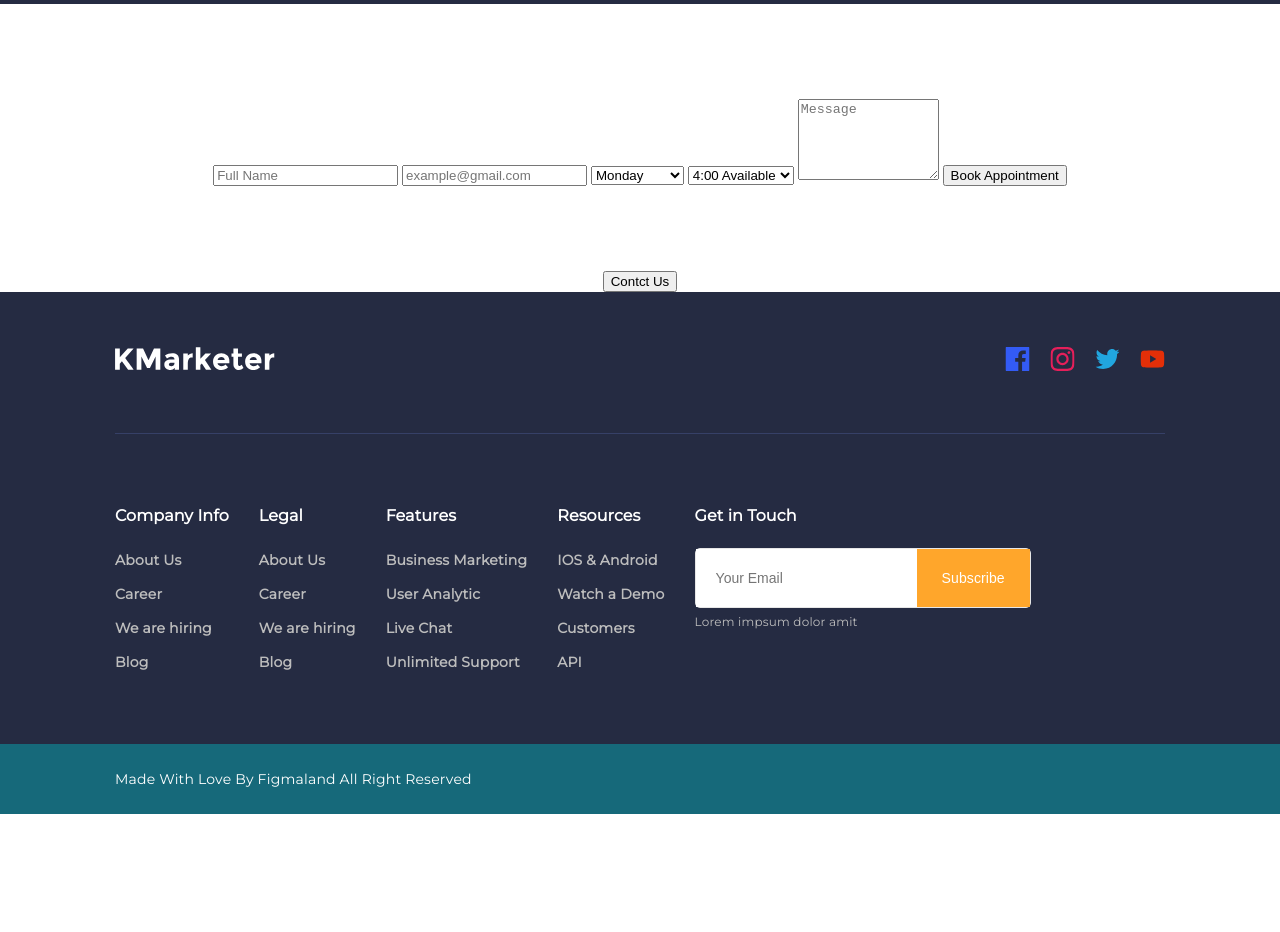
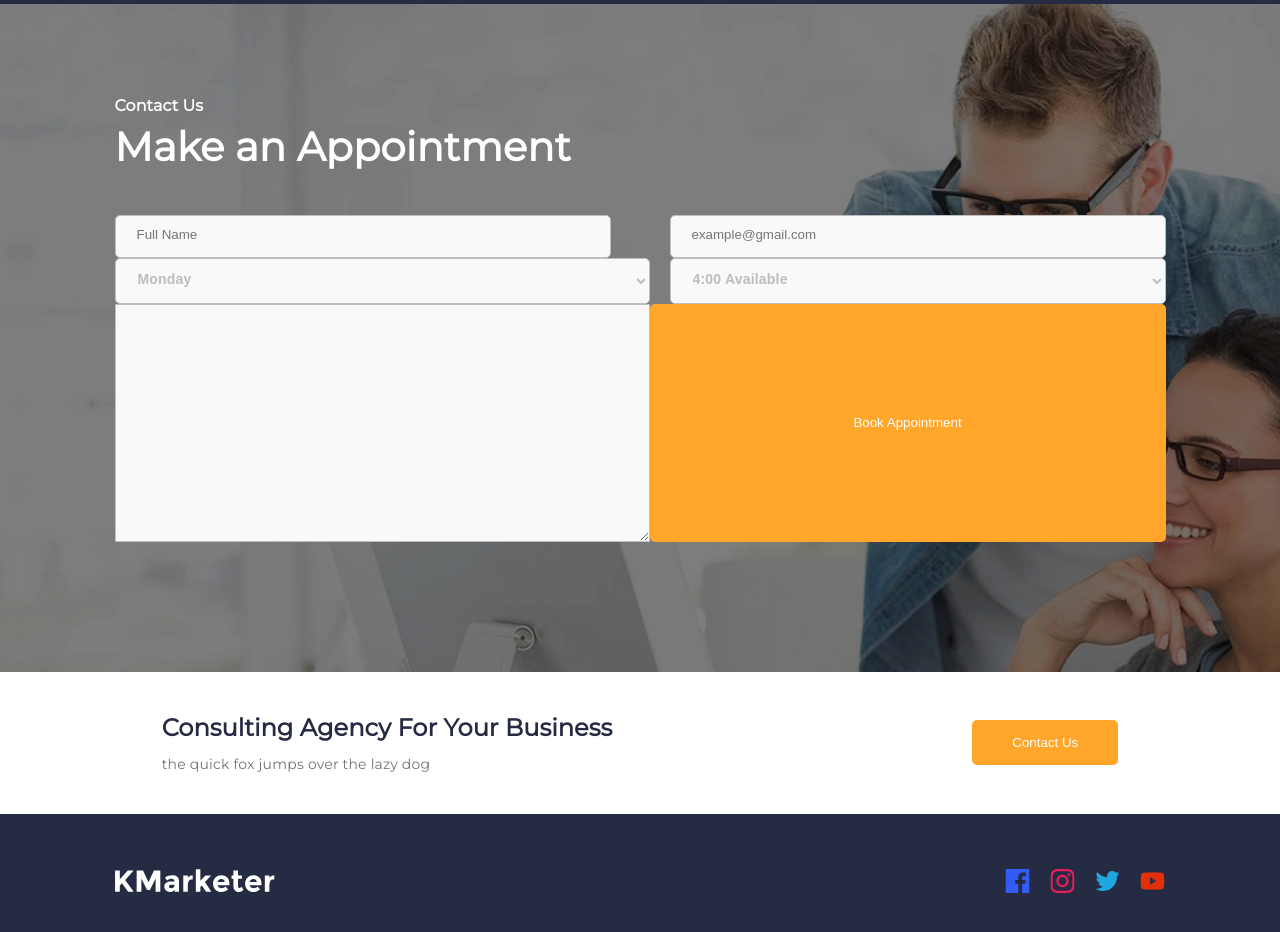
Before and after one commit to emma13z/Final_Project, a plain HTML site: page index.html in a window 1280 px wide. Shown: the part 3841-4773 px from the top of the page. Before the commit the page ends 4655 px from the top, so only its background shows below. Drawn offline with Linux system fonts and the light colour scheme.

Commit message:
partially appled css for the contact section

```diff
--- a/index.html
+++ b/index.html
@@ -538,6 +538,126 @@
           display: block;
         }
       }
+      .contact-us {
+        background-image: url(img-contact/contact-background.jpg);
+        background-repeat: no-repeat;
+        background-size: cover;
+        background-attachment: fixed;
+        display: flex;
+        padding: 50px 0px;
+      }
+      .container__contact {
+        display: flex;
+        padding: 40px 0px;
+        flex-direction: column;
+        align-items: flex-start;
+      }
+      .contact__title {
+        font-size: 16px;
+        line-height: 24px;
+        letter-spacing: 0.1px;
+        margin: 0;
+      }
+      .contact__subtitle {
+        font-size: 40px;
+        line-height: 57px;
+        letter-spacing: 0.2px;
+        margin: 0;
+      }
+      .form__data,
+      .form__email {
+        display: flex;
+        width: 285px;
+        padding: 11px 188px 15px 21px;
+        align-items: center;
+        flex-shrink: 0;
+        border-radius: 5px;
+        border: 1px solid #bdbdbd;
+        background: #f9f9f9;
+      }
+      .form__email {
+        margin-left: 20px;
+      }
+      .form__select-date,
+      .form__select-time {
+        display: flex;
+        padding: 11px 20px 15px 18px;
+        flex-shrink: 0;
+        border-radius: 5px;
+        border: 1px solid #bdbdbd;
+        background: #f9f9f9;
+        color: #bdbdbd;
+        font-size: 14px;
+        font-weight: 600;
+        line-height: 24px;
+        letter-spacing: 0.2px;
+      }
+      .form__select-time {
+        margin-left: 20px;
+      }
+      .form__message {
+        display: flex;
+        padding: 16px 507px 100px 26px;
+        border: 1px solid #bdbdbd;
+        background: #f9f9f9;
+        color: #bdbdbd;
+        color: var(--muted-color, #bdbdbd);
+        font-size: 14px;
+        font-style: normal;
+        font-weight: 600;
+        line-height: 24px;
+        letter-spacing: 0.2px;
+      }
+      .form__appointment {
+        display: grid;
+        grid-template-columns: repeat(2, 1fr);
+        grid-template-rows: repeat(4, auto);
+        width: 100%;
+        border-radius: 10px;
+        margin: 40px 0;
+      }
+      .contact__footer {
+        display: flex;
+        gap: 360px;
+        align-items: center;
+      }
+      .contact-footer__main-content {
+        display: flex;
+        flex-direction: column;
+        align-items: flex-start;
+        gap: 10px;
+        margin-top: 40px;
+        margin-bottom: 40px;
+      }
+      .contact-footer__sec-title {
+        margin: 0;
+        font-size: 24px;
+        line-height: 32px;
+        letter-spacing: 0.1px;
+        color: var(--darkblue);
+      }
+      .contact-footer__sec-subtitle {
+        margin: 0;
+        color: var(--grey);
+        font-size: 14px;
+        line-height: 20px;
+        letter-spacing: 0.2px;
+      }
+      .form-footer__button,
+      .form__button {
+        padding: 15px 40px;
+        border-radius: 5px;
+        background: var(--orange);
+        border: none;
+        cursor: pointer;
+        color: #ffffff;
+      }
+      .form__button {
+        display: flex;
+        flex-direction: column;
+        align-items: center;
+        gap: 10px;
+      }
     </style>
   </head>
   <body>
@@ -961,34 +1081,35 @@
     </section>
     <section class="contact-us">
       <div class="container">
+        <div class="container__contact">
           <div class="contact__main-content">
             <h5 class="contact__title">Contact Us</h5>
             <h2 class="contact__subtitle">Make an Appointment</h2>
           </div>
-        <form class="form-appointment">
+          <form class="form__appointment">
             <input
               type="text"
-            class="form-data"
+              class="form__data"
               name="fullname"
               placeholder="Full Name"
               required
             />
             <input
               type="email"
-            class="email"
+              class="form__email"
               name="email"
               placeholder="example@gmail.com"
               pattern="[a-zA-Z0-9._%+-]+@[a-zA-Z0-9.-]+\.[a-zA-Z]{2,}"
               required
             />
-          <select class="form-select" name="date">
+            <select class="form__select-date" name="date">
               <option value="Monday">Monday</option>
               <option value="Tuesday">Tuesday</option>
               <option value="Wednesday">Wednesday</option>
               <option value="Thursday">Thursday</option>
               <option value="Friday">Friday</option>
             </select>
-          <select class="form-select" name="time">
+            <select class="form__select-time" name="time">
               <option value="4pm">4:00 Available</option>
               <option value="11am">11am</option>
               <option value="12pm">12pm</option>
@@ -996,18 +1117,25 @@
               <option value="3pm">3pm</option>
             </select>
             <textarea
-            class="form-message"
+              class="form__message"
               name="message"
               rows="5"
-            cols="15"
+              cols="10"
               placeholder="Message"
-          ></textarea>
-          <input class="form-button" type="submit" value="Book Appointment" />
+            >
+            </textarea>
+            <input
+              class="form__button"
+              type="submit"
+              value="Book Appointment"
+            />
           </form>
         </div>
+      </div>
     </section>
-    <section class="form-footer">
+    <section class="form__footer">
       <div class="container">
+        <div class="contact__footer">
           <div class="contact-footer__main-content">
             <h3 class="contact-footer__sec-title">
               Consulting Agency For Your Business
@@ -1016,7 +1144,8 @@
               the quick fox jumps over the lazy dog
             </p>
           </div>
-        <input class="form-footer-button" type="submit" value="Contct Us" />
+          <input class="form-footer__button" type="submit" value="Contact Us" />
+        </div>
       </div>
     </section>
     <footer class="footer">
```
Also changed, not shown: img-contact/contact-background.jpg (added), 1 other file. Lines whose indentation alone changed are shown as unchanged.
